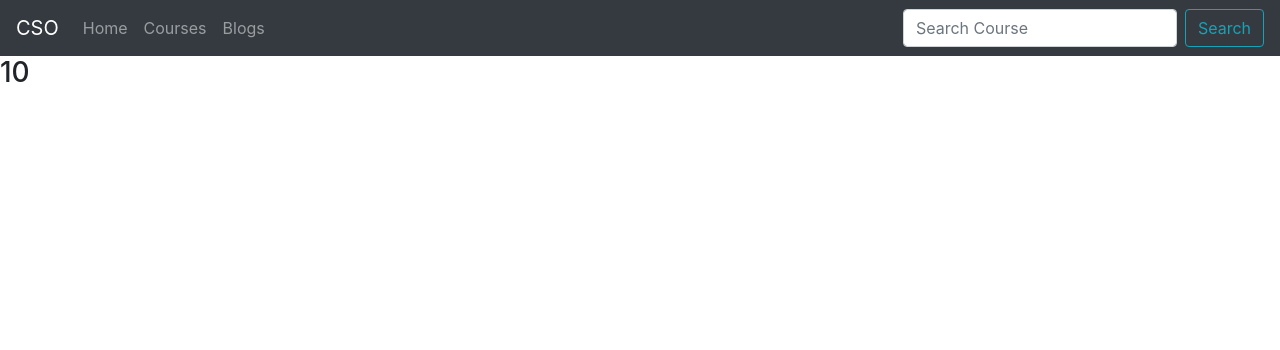
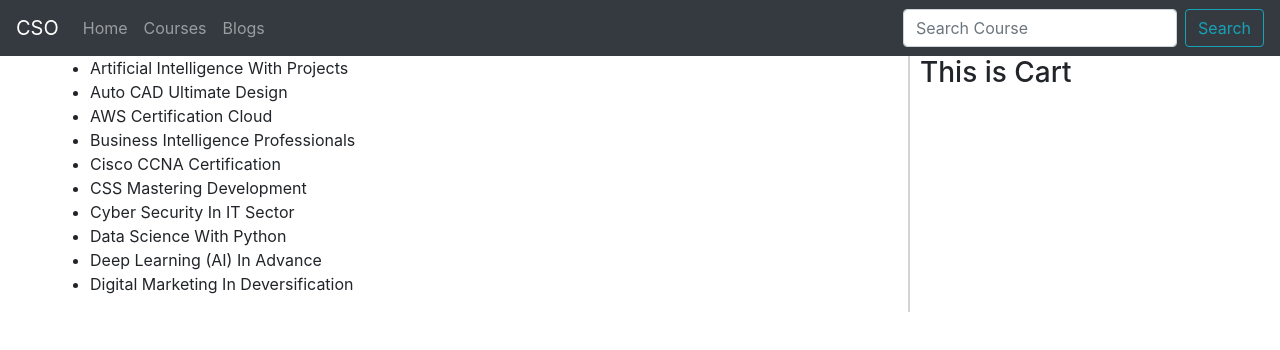
Before and after one commit to tamimkarim/Course-Share-Online, a React (Create React App) app: page / in a window 1280 px wide. Shown: the top 350 px of the page. Built offline with nearby package versions, Linux system fonts and the light colour scheme.

Commit message:
coursed loaded from fakeData

```diff
--- a/src/components/Courses/Courses.css
+++ b/src/components/Courses/Courses.css
@@ -0,0 +1,9 @@
+.courses-container{
+    display: flex;
+}
+.product-container{
+    width: 70%;
+    margin-left: 20px;
+    margin-right: 10px;
+    border-right: 2px solid lightgray;
+}
--- a/src/components/Courses/Courses.js
+++ b/src/components/Courses/Courses.js
@@ -1,5 +1,6 @@
 import React, { useState } from 'react';
 import fakeData from '../../fakeData/fakeData';
+import './Courses.css';
 
 const Courses = () => {
     const first10 = fakeData.slice(0,10);
@@ -7,8 +8,22 @@
 
     //console.log(fakeData);
     return (
-        <div>
-           <h3>{courses.length}</h3>
+        <div className="courses-container container-fluid" >
+           {/* <h3>{courses.length}</h3> */}
+           <div className="product-container  container-fluid">
+           <ul>
+                {
+                    courses.map(courses => <li>{courses.name}</li> )
+                }
+            </ul>
+           </div>
+           <div className="cart-container  ">
+               <h3>This is Cart</h3>
+           </div>
+
+
+
+
         </div>
     );
 };
```
